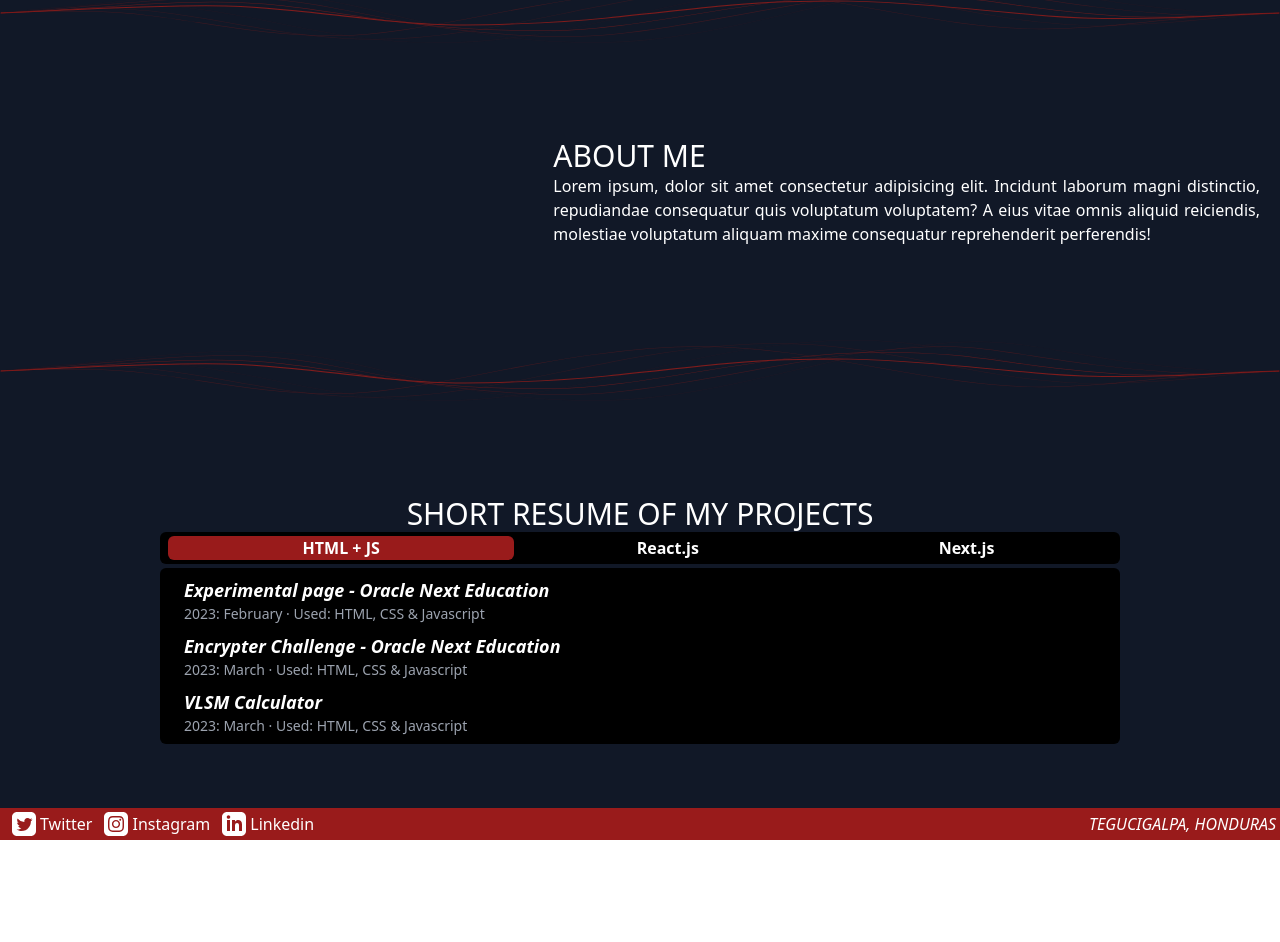
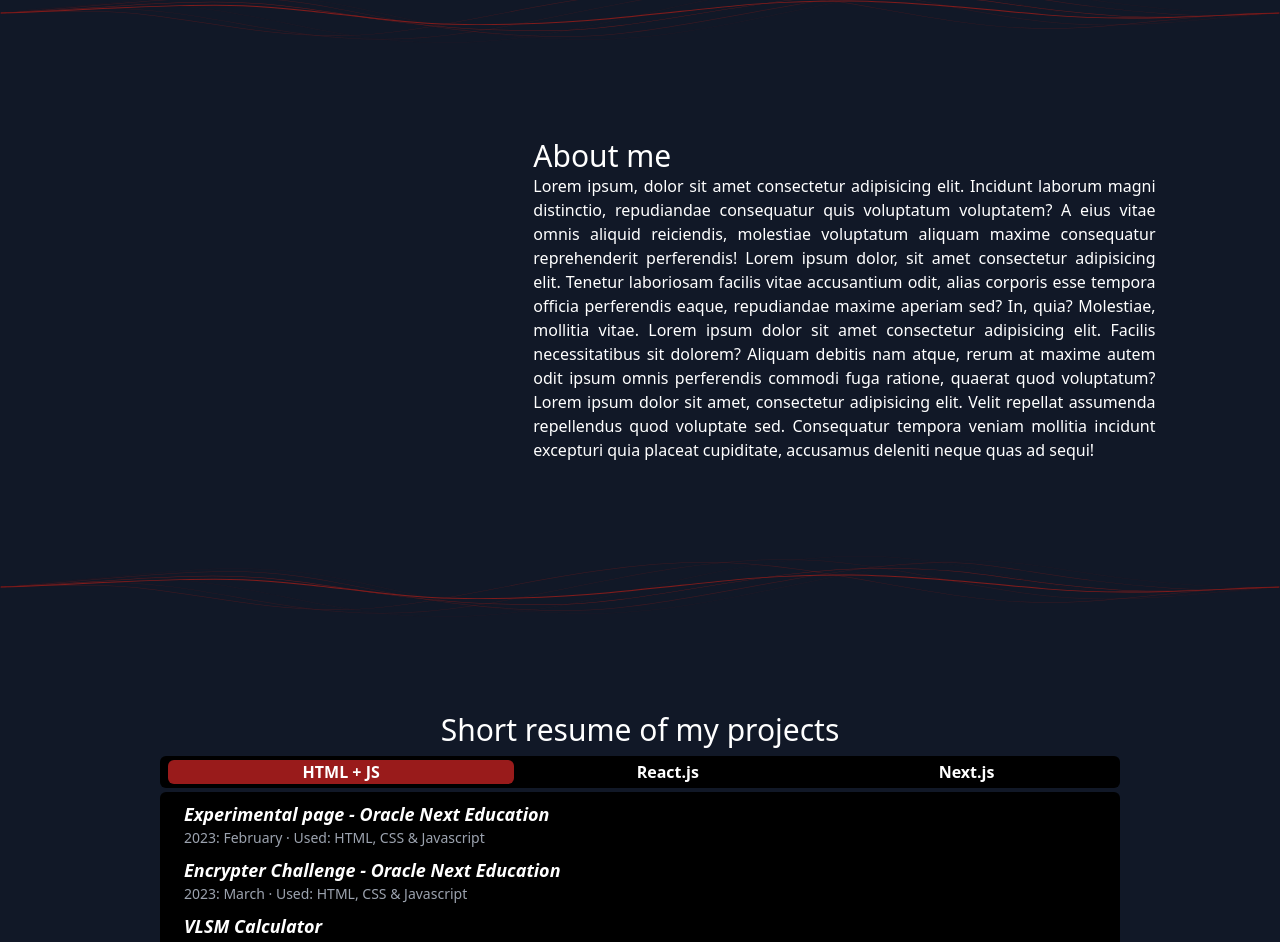
Before and after one commit to Rublox99/portafolio-ruben-almendares, a React (Vite) app: page / in a window 1280 px wide. Shown: the part 598-1540 px from the top of the page. Before the commit the page ends 1438 px from the top, so only its background shows below. Built offline with nearby package versions, Linux system fonts and the light colour scheme.

Commit message:
Agregado de más Lorem Ipsum para previsualización

```diff
--- a/src/components/Body.jsx
+++ b/src/components/Body.jsx
@@ -40,16 +40,27 @@ const Body = () => {
           </div>
 
           {/*Talking about me*/}
-          <div className='w-7/12 px-5 text-white text-justify'>
-            <p className='uppercase text-3xl'>About me</p>
-            Lorem ipsum, dolor sit amet consectetur adipisicing elit. Incidunt laborum magni distinctio, repudiandae consequatur quis voluptatum voluptatem? A eius vitae omnis aliquid reiciendis, molestiae voluptatum aliquam maxime consequatur reprehenderit perferendis!
+          <div className='w-7/12 text-white text-justify flex flex-col mx-auto'>
+            <p className='text-3xl'>About me</p>
+            <p className='w-10/12'>
+            Lorem ipsum, dolor sit amet consectetur adipisicing elit. Incidunt laborum magni distinctio, repudiandae
+            consequatur quis voluptatum voluptatem? A eius vitae omnis aliquid reiciendis, molestiae voluptatum aliquam
+            maxime consequatur reprehenderit perferendis! Lorem ipsum dolor, sit amet consectetur adipisicing elit.
+            Tenetur laboriosam facilis vitae accusantium odit, alias corporis esse tempora officia perferendis eaque,
+            repudiandae maxime aperiam sed? In, quia? Molestiae, mollitia vitae.
+            Lorem ipsum dolor sit amet consectetur adipisicing elit. Facilis necessitatibus sit dolorem? Aliquam debitis
+            nam atque, rerum at maxime autem odit ipsum omnis perferendis commodi fuga ratione, quaerat quod voluptatum?
+            Lorem ipsum dolor sit amet, consectetur adipisicing elit. Velit repellat assumenda repellendus quod voluptate
+            sed. Consequatur tempora veniam mollitia incidunt excepturi quia placeat cupiditate, accusamus deleniti neque
+            quas ad sequi!
+            </p>
           </div>
         </section>
 
         {/*RESUME OF PROJECTS*/}
         <Divisor/>
         <section className='flex flex-col'>
-          <span className='text-white uppercase mx-auto text-3xl text-center'>Short Resume of my Projects</span>
+          <span className='text-white mx-auto mb-2 text-3xl text-center'>Short resume of my projects</span>
           <Tabs/>
         </section>
 
```
